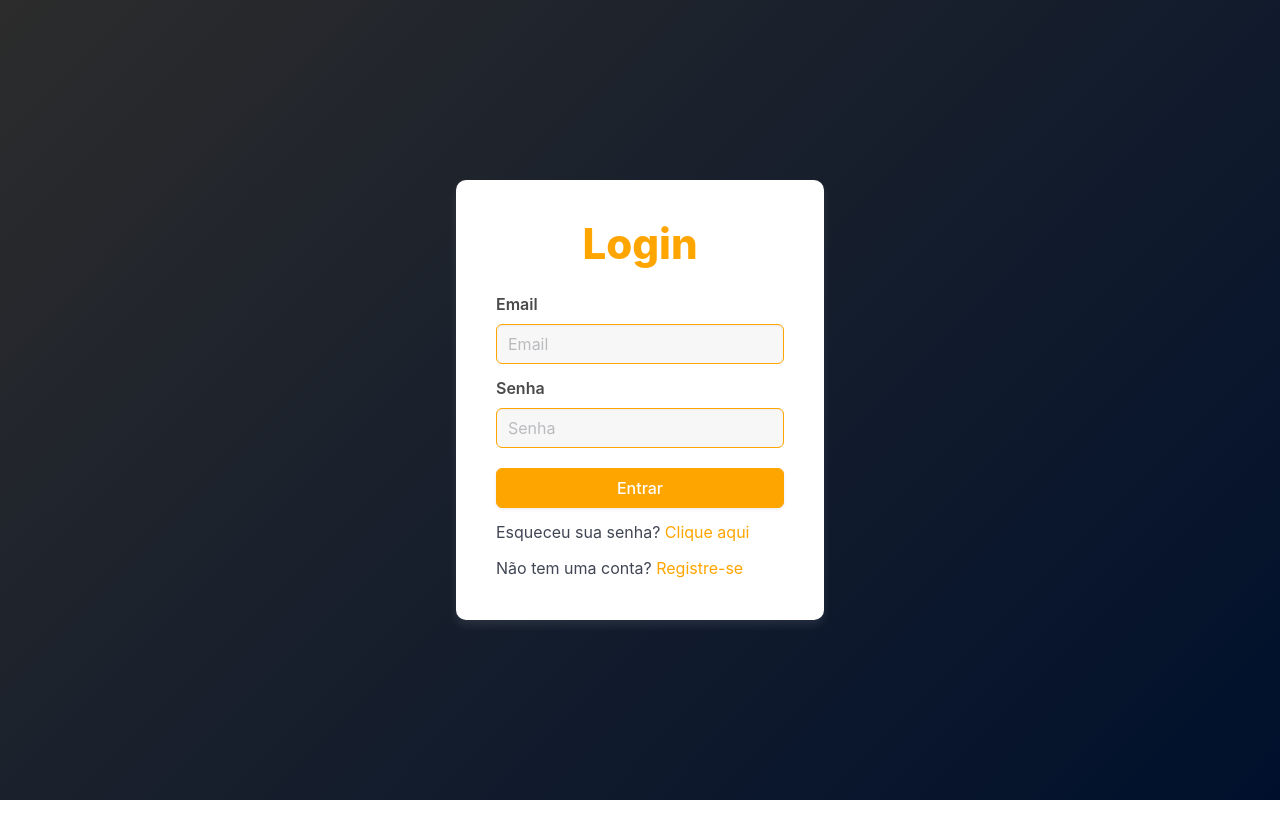
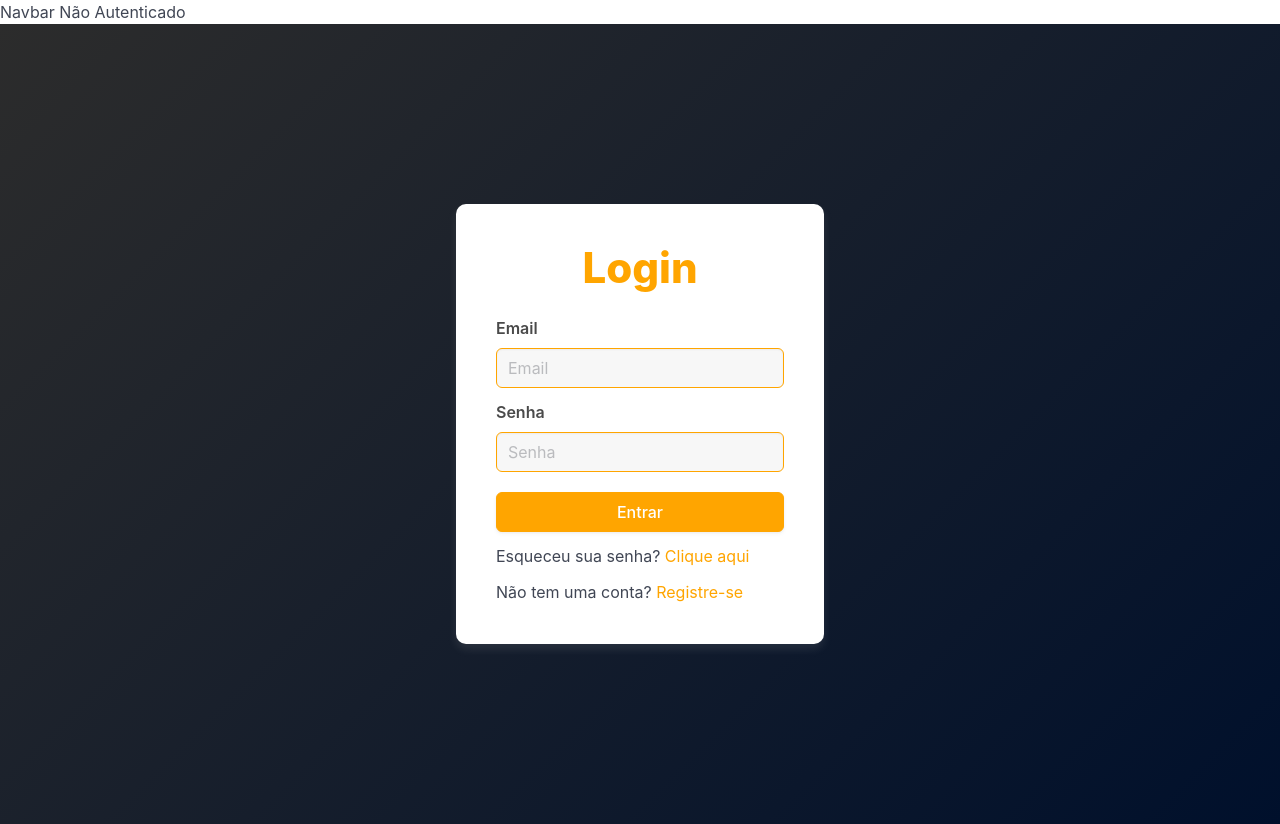
Before and after one commit to LuizBrugnera/default-template-react, a React app: page /login in a window 1280 px wide. Before the commit the page ends 800 px from the top, so only its background shows below. Built offline with nearby package versions, Linux system fonts and the light colour scheme; the HTML template or start-up script is replaced by a standard one.

Commit message:
feat: navbar for non-authenticated and authenticated users

```diff
--- a/src/App.tsx
+++ b/src/App.tsx
@@ -1,18 +1,22 @@
-import React from "react";
+import React, { Fragment } from "react";
 import { Routes, Route } from "react-router-dom";
 import Login from "./components/pages/Login";
 import PrivateRoute from "./security/PrivateRoute";
 import { Home } from "./components/pages/Home";
 import Register from "./components/pages/Register";
+import Navbar from "./components/Navbar";
 
 const App: React.FC = () => {
   return (
+    <Fragment>
+      <Navbar />
       <Routes>
         <Route path="/" element={<Login />} />
         <Route path="/login" element={<Login />} />
         <Route path="/register" element={<Register />} />
         <Route path="/home" element={<PrivateRoute component={Home} />} />
       </Routes>
+    </Fragment>
   );
 };
 
--- /dev/null
+++ b/src/components/Navbar.tsx
@@ -0,0 +1,18 @@
+import React from "react";
+import useAuth from "../security/UseAuth";
+
+const Navbar: React.FC = () => {
+  const { isAuthenticated, isLoading } = useAuth();
+
+  if (isLoading) {
+    return <div>Carregando...</div>;
+  }
+
+  return isAuthenticated ? (
+    <div>Navbar Autenticado</div>
+  ) : (
+    <div>Navbar Não Autenticado</div>
+  );
+};
+
+export default Navbar;
```
Lines whose indentation alone changed are shown as unchanged.
